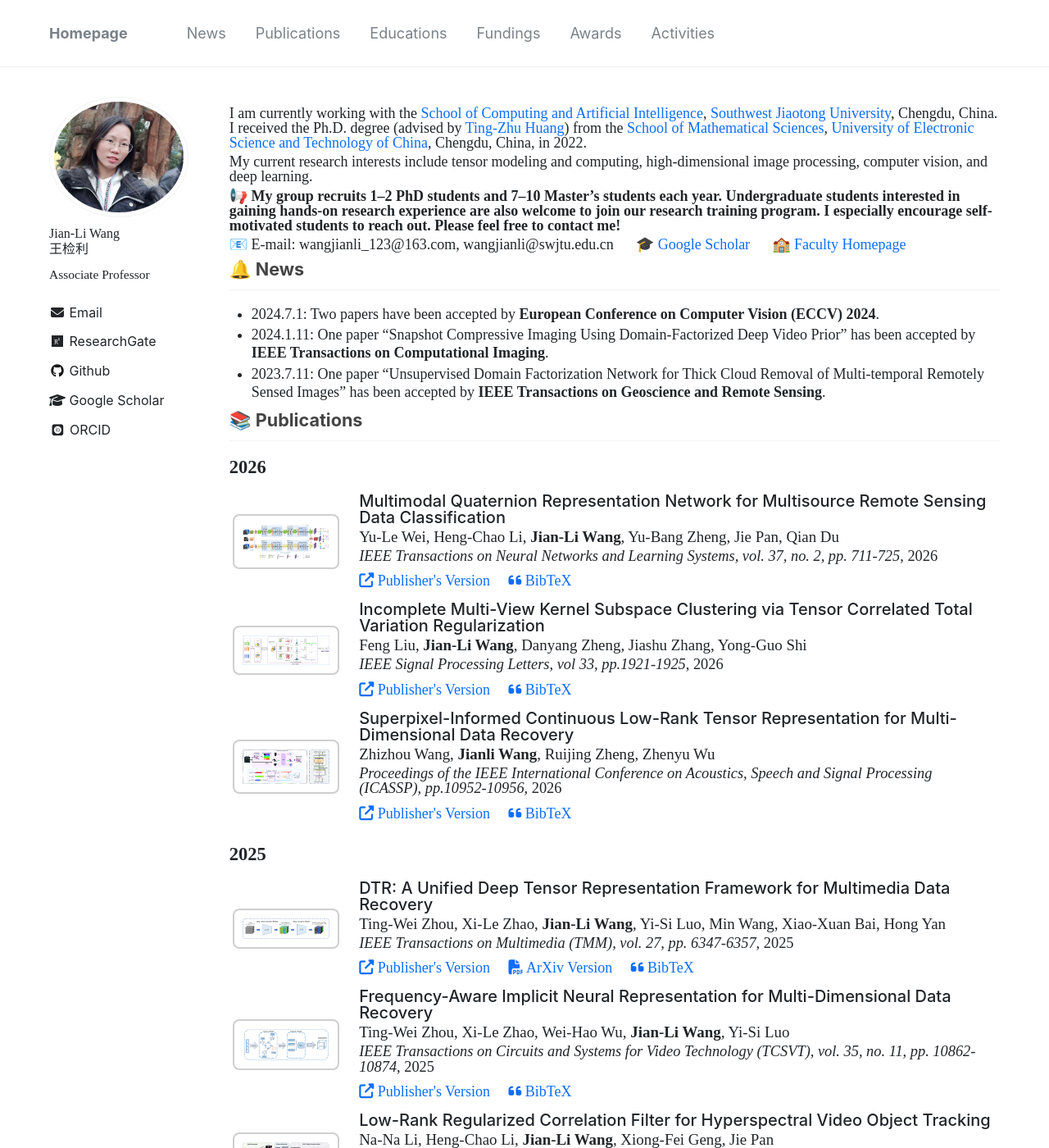
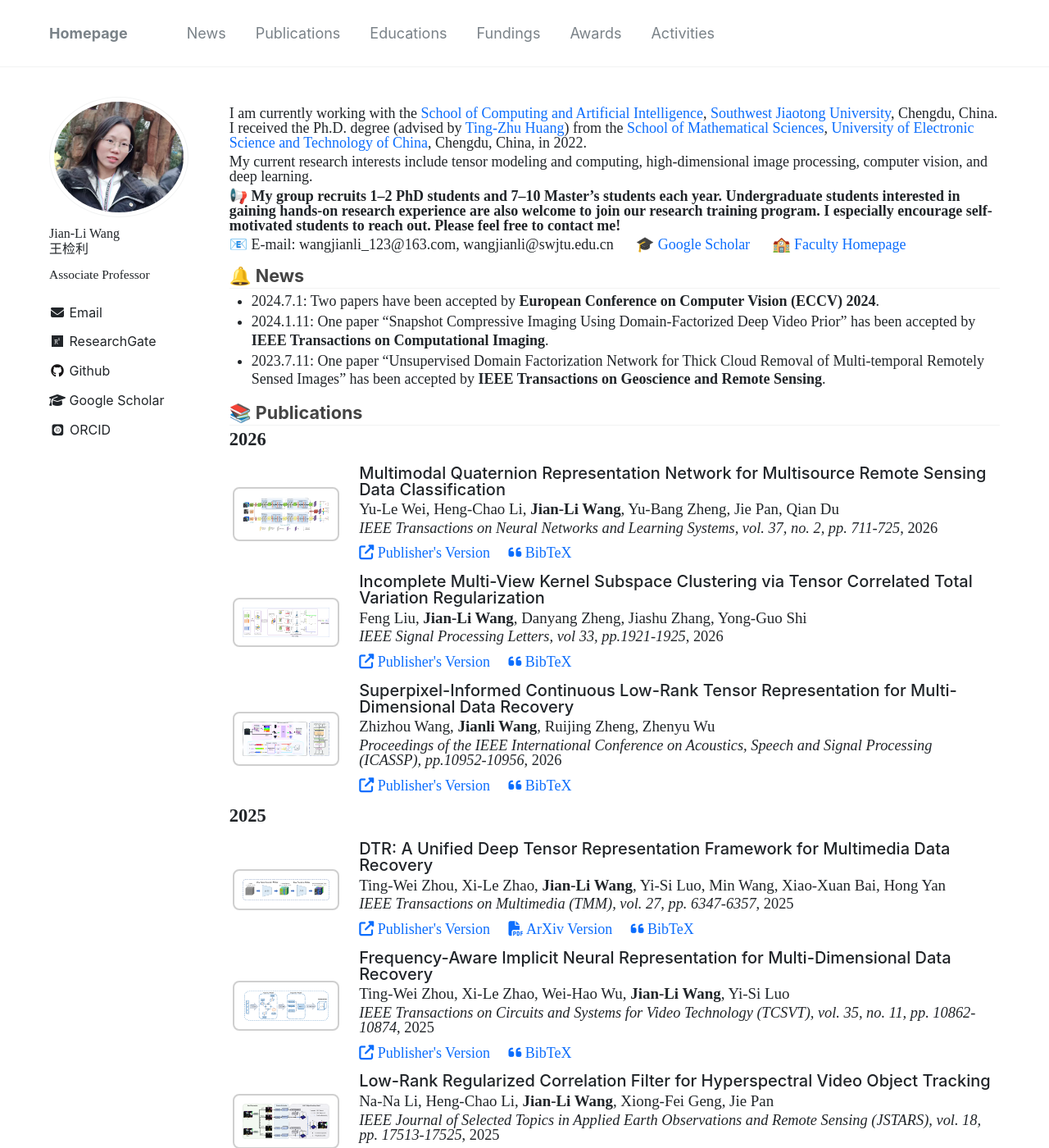
Before and after one commit to wangjianli123/wangjianli123.github.io, a Jekyll site: the page built from _pages/homepage.md, in a window 1280 px wide and 1400 px high. Shown: the whole window at 82% size. Built offline with Jekyll 4.4.1, drawn with Linux system fonts in a browser that asks for light colours; nearby versions of some CDN libraries; some web fonts are replaced; comment, search, counter and statistics services are not loaded.

Commit message:
Update main.scss

```diff
--- a/assets/css/main.scss
+++ b/assets/css/main.scss
@@ -236,3 +236,21 @@ html {
   margin-top: 0.8em !important;
   margin-bottom: 0.5em !important;
 }
+/* 缩小二级标题下方空隙 */
+.page__content h2 {
+  margin-top: 0.8em !important;
+  margin-bottom: 0.15em !important;
+  padding-bottom: 0.05em !important;
+}
+
+/* 缩小标题下面横线与内容的距离 */
+.page__content h2 + ul,
+.page__content h2 + p,
+.page__content h2 + .pub-year {
+  margin-top: 0.1em !important;
+}
+
+/* 缩小 Publications 标题和年份之间距离 */
+.pub-year {
+  margin-top: 0.2em !important;
+}
```
